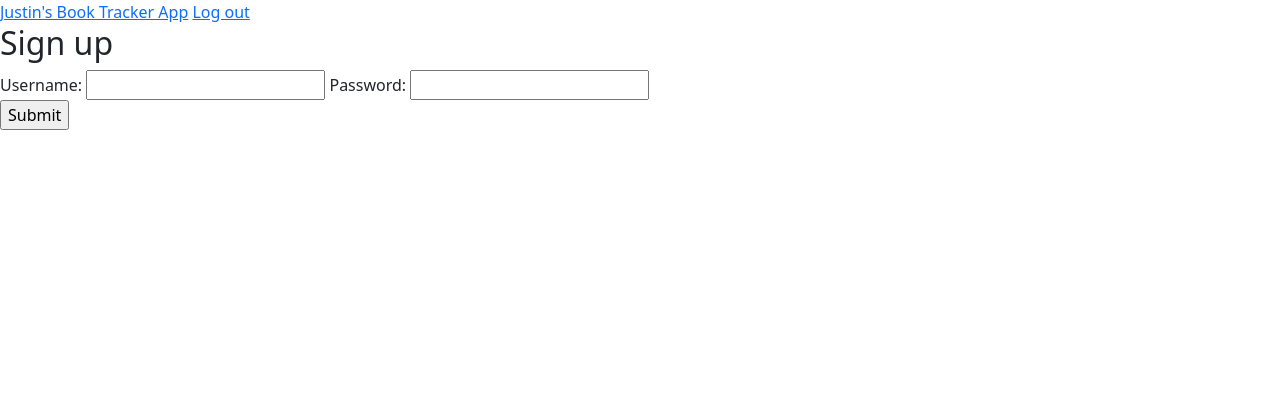
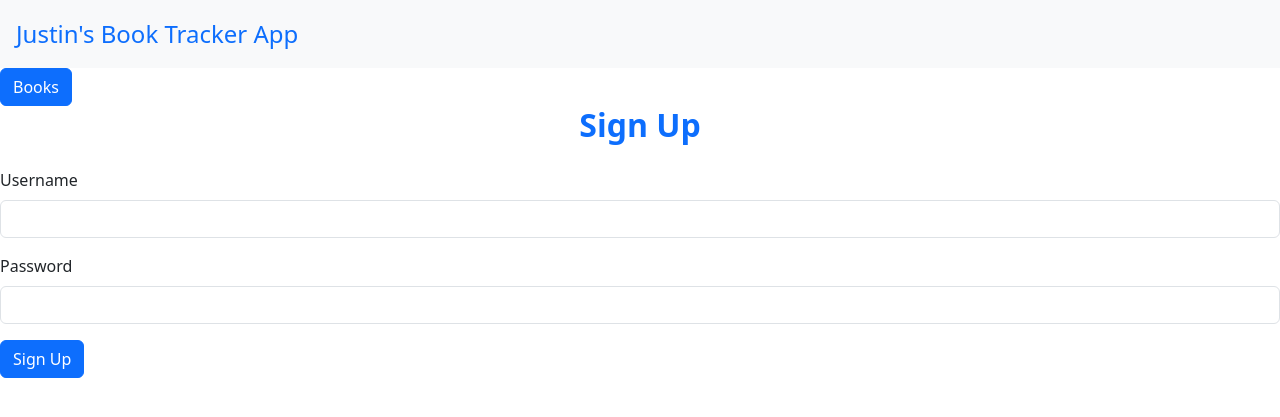
Before and after one commit to Justin-Schultz-GHub/ls-py185-book_tracker, a Flask app: page /signup in a window 1280 px wide. Shown: the top 417 px of the page. Run offline with Flask 3, Linux system fonts and the light colour scheme; some libraries are stand-ins or nearby versions.

Commit message:
Add simple bootstrap styles and book page

```diff
--- a/app.py
+++ b/app.py
@@ -93,7 +93,14 @@ def home():
 @app.route('/books')
 def books():
     books = g.storage.get_all_books()
+    print(type(books))
     return render_template('books.html', books=books)
+
+@app.route('/book/<int:book_id>')
+def book(book_id):
+    book = g.storage.get_book_by_id(book_id)
+
+    return render_template('book.html', book=book)
 
 @app.route('/book_list')
 def book_list():
--- a/persistence/database_persistence.py
+++ b/persistence/database_persistence.py
@@ -20,7 +20,8 @@ class DatabasePersistence:
                                 CREATE TABLE IF NOT EXISTS books (
                                 id SERIAL PRIMARY KEY,
                                 title TEXT UNIQUE NOT NULL,
-                                author TEXT
+                                author TEXT NOT NULL,
+                                synopsis TEXT
                                 );
                             ''')
 
@@ -142,3 +143,17 @@ class DatabasePersistence:
                 result = cursor.fetchall()
 
         return result
+
+    def get_book_by_id(self, book_id):
+        query = '''
+                SELECT * FROM books
+                WHERE id = (%s);
+                '''
+        logger.info('Executing query: %s', query)
+
+        with self._database_connect() as connection:
+            with connection.cursor(cursor_factory=DictCursor) as cursor:
+                cursor.execute(query, (book_id,))
+                result = cursor.fetchone()
+
+        return result
--- a/templates/books.html
+++ b/templates/books.html
@@ -1,12 +1,14 @@
 {% extends 'layout.html' %}
 
+{% block page_title %}BOOKS{% endblock %}
 {% block content %}
-    <h2>BOOKS</h2>
     <div class="container mt-4">
         <div class="row">
             {% for book in books %}
             <div class="col-md-4 mb-3">
                 <div class="card h-100">
+                    <div class="card-body">
+                        <a href=" {{ url_for('book', book_id=book[0]) }}" class="text-decoration-none text-dark"</a>
                         <div class="card-body">
                             <h5 class="card-title">{{ book.title }}</h5>
                             <h6 class="card-subtitle mb-2 text-muted">Genres:</h6>
@@ -18,8 +20,8 @@
                         </div>
                     </div>
                 </div>
+            </div>
             {% endfor %}
         </div>
     </div>
-
 {% endblock %}
--- a/templates/home.html
+++ b/templates/home.html
@@ -1,7 +1,6 @@
 {% extends 'layout.html' %}
 
+{% block page_title %}HOME{% endblock %}
+
 {% block content %}
-    <h2>HOME</h2>
-    <a href="{{ url_for('books') }}">Books</a>
-    <a href="{{ url_for('book_list') }}">Book List</a>
 {% endblock %}
--- a/templates/index.html
+++ b/templates/index.html
@@ -1,6 +1,8 @@
 {% extends 'layout.html' %}
 
 {% block content %}
-    <a href="{{ url_for('login') }}">Log in</a>
-    <a href="{{ url_for('signup') }}">Sign up</a>
+<div class="d-flex gap-3 justify-content-center mt-5">
+    <a href="{{ url_for('login') }}" class="btn btn-primary btn-lg">Log in</a>
+    <a href="{{ url_for('signup') }}" class="btn btn-success btn-lg">Sign up</a>
+</div>
 {% endblock %}
--- a/templates/layout.html
+++ b/templates/layout.html
@@ -1,11 +1,15 @@
 <!doctype html>
 <html lang="en-US"
     <head>
-        <a href="{{ url_for('index') }}">Justin's Book Tracker App</a>
-        <a href="{{ url_for('logout') }}">Log out</a>
         <link href="https://cdn.jsdelivr.net/npm/bootstrap@5.3.2/dist/css/bootstrap.min.css" rel="stylesheet">
     </head>
     <body>
+        <header class="d-flex justify-content-between align-items-center p-3 bg-light">
+            <a href="{{ url_for('index') }}" class="fs-4 text-decoration-none">Justin's Book Tracker App</a>
+            {% if session.user_id %}
+            <a href="{{ url_for('logout') }}" class="btn btn-outline-danger">Log out</a>
+            {% endif %}
+        </header>
         {% with messages = get_flashed_messages(with_categories=true) %}
             {% if messages %}
                 {% for category, message in messages %}
@@ -16,8 +20,16 @@
             {% endif %}
         {% endwith %}
         <main>
+            <div class="d-flex gap-3">
+                <a href="{{ url_for('books') }}" class="btn btn-primary">Books</a>
+                {% if session.user_id %}
+                <a href="{{ url_for('book_list') }}" class="btn btn-secondary">Book List</a>
+                {% endif %}
+            </div>
+
+            <h2 class="mb-4 text-primary fw-bold text-center">{% block page_title %}{% endblock %}</h2>
+
             {% block content %}
-            <!-- Filled in by the `content` block from another template file -->
             {% endblock %}
         </main>
     </body>
--- a/templates/signup.html
+++ b/templates/signup.html
@@ -1,13 +1,16 @@
 {% extends 'layout.html' %}
 
+{% block page_title %}Sign Up{% endblock %}
 {% block content %}
-    <h2>Sign up</h2>
-    <form method='POST' action="{{ url_for('signup') }}">
-        Username: <input type="text" name="username" value="{{ username or '' }}"/>
-        Password: <input type="password" name="password" value=""/>
-        <div>
-            <input type="submit" value="Submit"/>
-        </div>
-    </form>
-
+<form method="POST" action="{{ url_for('signup') }}" class="mt-3">
+    <div class="mb-3">
+        <label for="username" class="form-label">Username</label>
+        <input type="text" name="username" id="username" value="{{ username or '' }}" class="form-control"/>
+    </div>
+    <div class="mb-3">
+        <label for="password" class="form-label">Password</label>
+        <input type="password" name="password" id="password" class="form-control"/>
+    </div>
+    <button type="submit" class="btn btn-primary">Sign Up</button>
+</form>
 {% endblock %}
```
Also changed, not shown: templates/book.html (added, +7 -0 lines), templates/login.html (+15 -7 lines). Lines whose indentation alone changed are shown as unchanged.
